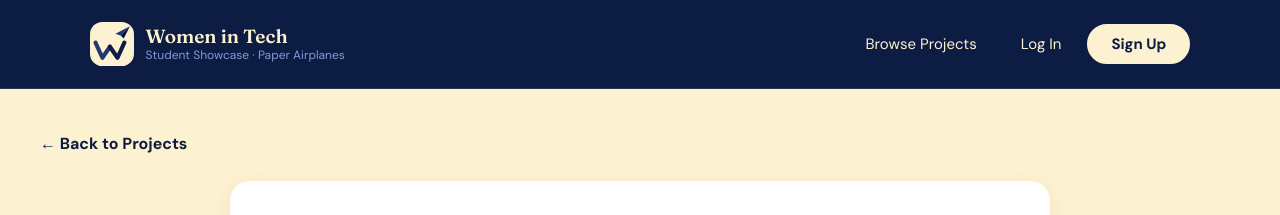
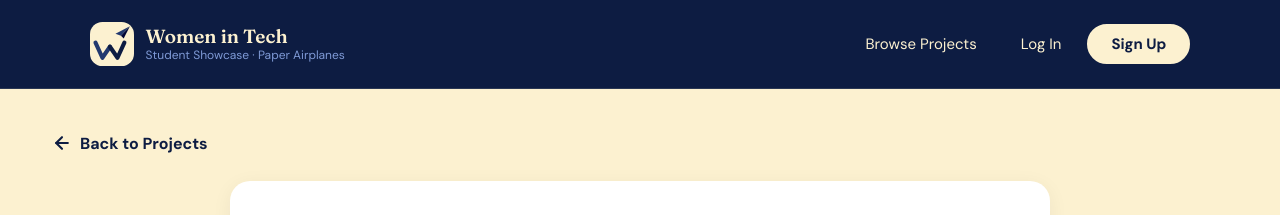
Before and after one commit to SE-MaiAbuAmsha/student-showcase, a React (Vite) app in the folder frontend/: page /projects/1 in a window 1280 px wide. Shown: the top 215 px of the page. Built offline with nearby package versions, Linux system fonts and the light colour scheme.

Commit message:
Fixing back link style and update README file

```diff
--- /dev/null
+++ b/frontend/src/components/BackLink.css
@@ -0,0 +1,40 @@
+.backlink {
+  display: inline-flex;
+  align-items: center;
+  gap: 8px;
+  min-height: 44px;
+  padding: 0 16px 0 12px;
+  border-radius: 999px;
+  font-family: var(--font-body);
+  font-size: 1rem;
+  font-weight: 600;
+  text-decoration: none;
+  transition: background 0.2s;
+}
+
+.backlink svg {
+  width: 20px;
+  height: 20px;
+  flex-shrink: 0;
+}
+
+.backlink--dark {
+  color: var(--navy);
+}
+
+.backlink--dark:hover {
+  background: rgba(13, 28, 66, 0.08);
+}
+
+.backlink--light {
+  color: var(--cream);
+}
+
+.backlink--light:hover {
+  background: rgba(252, 241, 208, 0.12);
+}
+
+.backlink:focus-visible {
+  outline: 2px solid currentColor;
+  outline-offset: 3px;
+}
--- /dev/null
+++ b/frontend/src/components/BackLink.jsx
@@ -0,0 +1,22 @@
+import { Link } from "react-router-dom";
+import "./BackLink.css";
+
+export default function BackLink({ to, children, variant = "dark" }) {
+  return (
+    <Link to={to} className={`backlink backlink--${variant}`}>
+      <svg
+        viewBox="0 0 24 24"
+        fill="none"
+        stroke="currentColor"
+        strokeWidth="2.5"
+        strokeLinecap="round"
+        strokeLinejoin="round"
+        aria-hidden="true"
+      >
+        <line x1="19" y1="12" x2="5" y2="12"></line>
+        <polyline points="12 19 5 12 12 5"></polyline>
+      </svg>
+      <span>{children}</span>
+    </Link>
+  );
+}
--- a/frontend/src/pages/EditProject.jsx
+++ b/frontend/src/pages/EditProject.jsx
@@ -4,26 +4,7 @@ import ConfirmDeleteModal from "../components/ConfirmDeleteModal";
 import ProjectForm from "../components/ProjectForm";
 import { MOCK_CURRENT_AUTHOR, SAMPLE_PROJECTS } from "../data/projects";
 import "./ShareProject.css";
-
-function BackArrow() {
-  return (
-    <svg
-      width="20"
-      height="20"
-      viewBox="0 0 24 24"
-      fill="none"
-      stroke="currentColor"
-      strokeWidth="2.5"
-      strokeLinecap="round"
-      strokeLinejoin="round"
-      style={{ marginRight: "8px" }}
-      aria-hidden="true"
-    >
-      <line x1="19" y1="12" x2="5" y2="12"></line>
-      <polyline points="12 19 5 12 12 5"></polyline>
-    </svg>
-  );
-}
+import BackLink from "../components/BackLink";
 
 export default function EditProject() {
   const { id } = useParams();
@@ -37,10 +18,7 @@ export default function EditProject() {
     return (
       <div className="share-project-page">
         <div className="share-project-header">
-          <Link to="/profile" className="back-btn">
-            <BackArrow />
-            Back to My Profile
-          </Link>
+          <BackLink to="/profile">Back to My Profile</BackLink>
           <h1>Project not found</h1>
           <p>You can only edit your own projects.</p>
         </div>
@@ -63,10 +41,7 @@ export default function EditProject() {
   return (
     <div className="share-project-page">
       <div className="share-project-header">
-        <Link to="/profile" className="back-btn">
-          <BackArrow />
-          Back to My Profile
-        </Link>
+        <BackLink to="/profile">Back to My Profile</BackLink>
         <h1>Edit Project</h1>
         <p>Update your details, external repositories, and preview banner.</p>
       </div>
--- a/frontend/src/pages/Login.jsx
+++ b/frontend/src/pages/Login.jsx
@@ -4,6 +4,7 @@ import PlaneField from "../components/PlaneField";
 import Logo from "../components/Logo";
 import "./Auth.css";
 import Footer from "../components/Footer";
+import BackLink from "../components/BackLink";
 
 export default function Login() {
   const [email, setEmail] = useState("");
@@ -27,9 +28,9 @@ export default function Login() {
         <Logo />
 
         <div className="header-actions">
-          <Link to="/" className="back-link">
-            ← Back
-          </Link>
+          <BackLink to="/" variant="light">
+            Back
+          </BackLink>
           <Link to="/signup" className="nav-btn">
             Sign Up
           </Link>{" "}
--- a/frontend/src/pages/ProjectDetails.jsx
+++ b/frontend/src/pages/ProjectDetails.jsx
@@ -5,6 +5,7 @@ import ConfirmDeleteModal from "../components/ConfirmDeleteModal";
 import ProjectImage from "../components/ProjectImage";
 import { MOCK_CURRENT_AUTHOR, SAMPLE_PROJECTS } from "../data/projects";
 import "./ProjectDetails.css";
+import BackLink from "../components/BackLink";
 
 function ProjectDetails() {
   const { id } = useParams();
@@ -16,9 +17,7 @@ function ProjectDetails() {
   if (!project) {
     return (
       <div className="container details">
-        <Link to="/projects" className="details__back">
-          ← Back to Projects
-        </Link>
+        <BackLink to="/projects">Back to Projects</BackLink>
         <div className="details__missing">
           <h1 className="details__title">Project not found</h1>
           <p>This project doesn't exist or was removed.</p>
@@ -44,9 +43,7 @@ function ProjectDetails() {
 
   return (
     <div className="container details">
-      <Link to="/projects" className="details__back">
-        ← Back to Projects
-      </Link>
+      <BackLink to="/projects">Back to Projects</BackLink>
 
       <article className="details__card">
         <header className="details__header">
--- a/frontend/src/pages/ShareProject.css
+++ b/frontend/src/pages/ShareProject.css
@@ -28,25 +28,6 @@
   }
 }
 
-.back-btn {
-  display: inline-flex;
-  align-items: center;
-  background: none;
-  border: none;
-  color: var(--ink);
-  font-weight: 600;
-  cursor: pointer;
-  font-size: 1rem;
-  margin-bottom: 20px;
-  padding: 0;
-    text-decoration: none;
-
-}
-
-.back-btn:hover {
-  text-decoration: underline;
-}
-
 .share-project-header h1 {
   font-family: var(--font-heading);
   font-size: 2.5rem;
--- a/frontend/src/pages/ShareProject.jsx
+++ b/frontend/src/pages/ShareProject.jsx
@@ -1,6 +1,7 @@
 import { Link, useNavigate } from "react-router-dom";
 import ProjectForm from "../components/ProjectForm";
 import "./ShareProject.css";
+import BackLink from "../components/BackLink";
 
 export default function ShareProject() {
   const navigate = useNavigate();
@@ -13,24 +14,7 @@ export default function ShareProject() {
   return (
     <div className="share-project-page">
       <div className="share-project-header">
-        <Link to="/projects" className="back-btn">
-          <svg
-            width="20"
-            height="20"
-            viewBox="0 0 24 24"
-            fill="none"
-            stroke="currentColor"
-            strokeWidth="2.5"
-            strokeLinecap="round"
-            strokeLinejoin="round"
-            style={{ marginRight: "8px" }}
-            aria-hidden="true"
-          >
-            <line x1="19" y1="12" x2="5" y2="12"></line>
-            <polyline points="12 19 5 12 12 5"></polyline>
-          </svg>
-          All projects
-        </Link>
+        <BackLink to="/projects">All projects</BackLink>
         <h1>Share a project</h1>
         <p>Tell visitors what you built and where they can see it.</p>
       </div>
--- a/frontend/src/pages/SignUp.jsx
+++ b/frontend/src/pages/SignUp.jsx
@@ -5,6 +5,7 @@ import "./Auth.css";
 import Logo from "../components/Logo";
 import Footer from "../components/Footer";
 import welcomeGirl from "../assets/projects/welcome-girl.jpg";
+import BackLink from "../components/BackLink";
 
 export default function SignUp() {
   const [showPassword, setShowPassword] = useState(false);
@@ -18,23 +19,9 @@ export default function SignUp() {
       <header className="auth-header">
         <Logo />
 
-        <Link to="/" className="back-link">
-          <svg
-            width="20"
-            height="20"
-            viewBox="0 0 24 24"
-            fill="none"
-            stroke="currentColor"
-            strokeWidth="2.5"
-            strokeLinecap="round"
-            strokeLinejoin="round"
-            style={{ marginRight: "8px" }}
-          >
-            <line x1="19" y1="12" x2="5" y2="12"></line>
-            <polyline points="12 19 5 12 12 5"></polyline>
-          </svg>
+        <BackLink to="/" variant="light">
           Back
-        </Link>
+        </BackLink>
       </header>
 
       <div className="auth-container">
```
Also changed, not shown: 2 other files (tests, documents, lock files or other folders).
